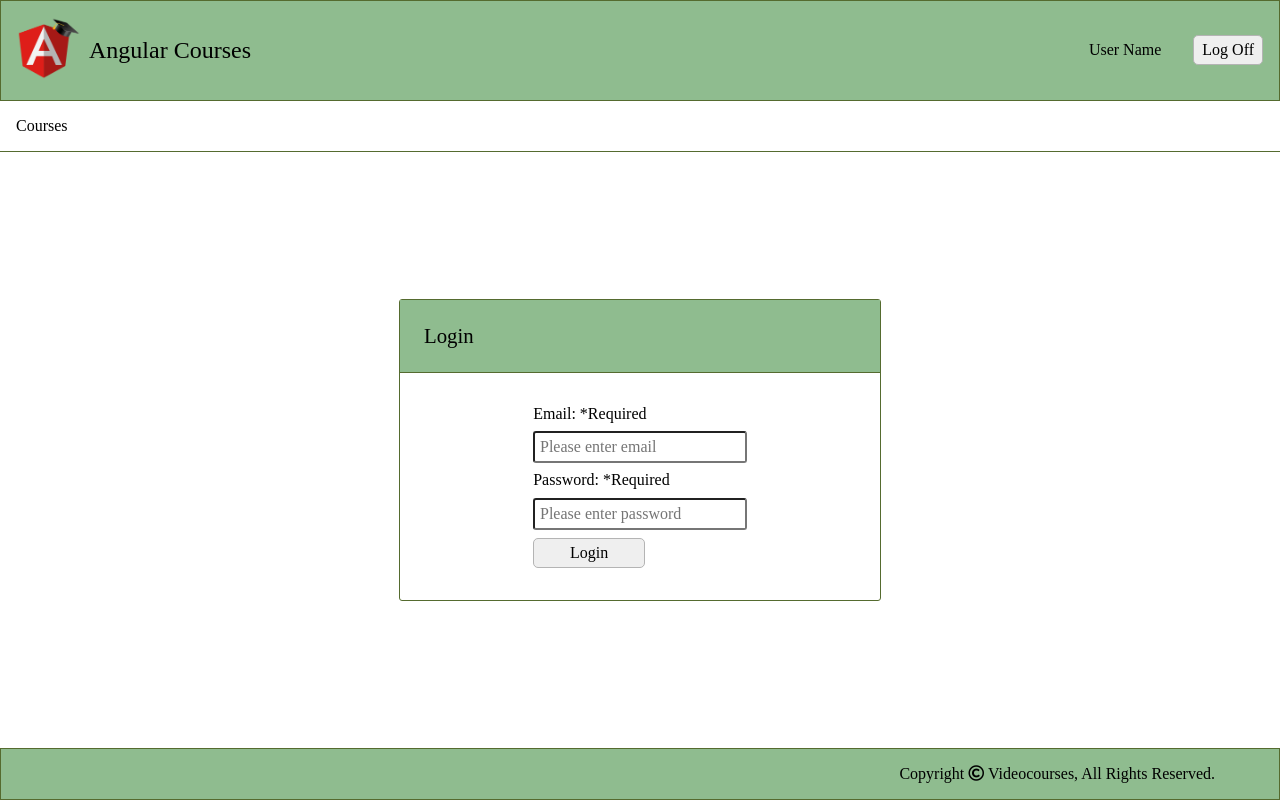
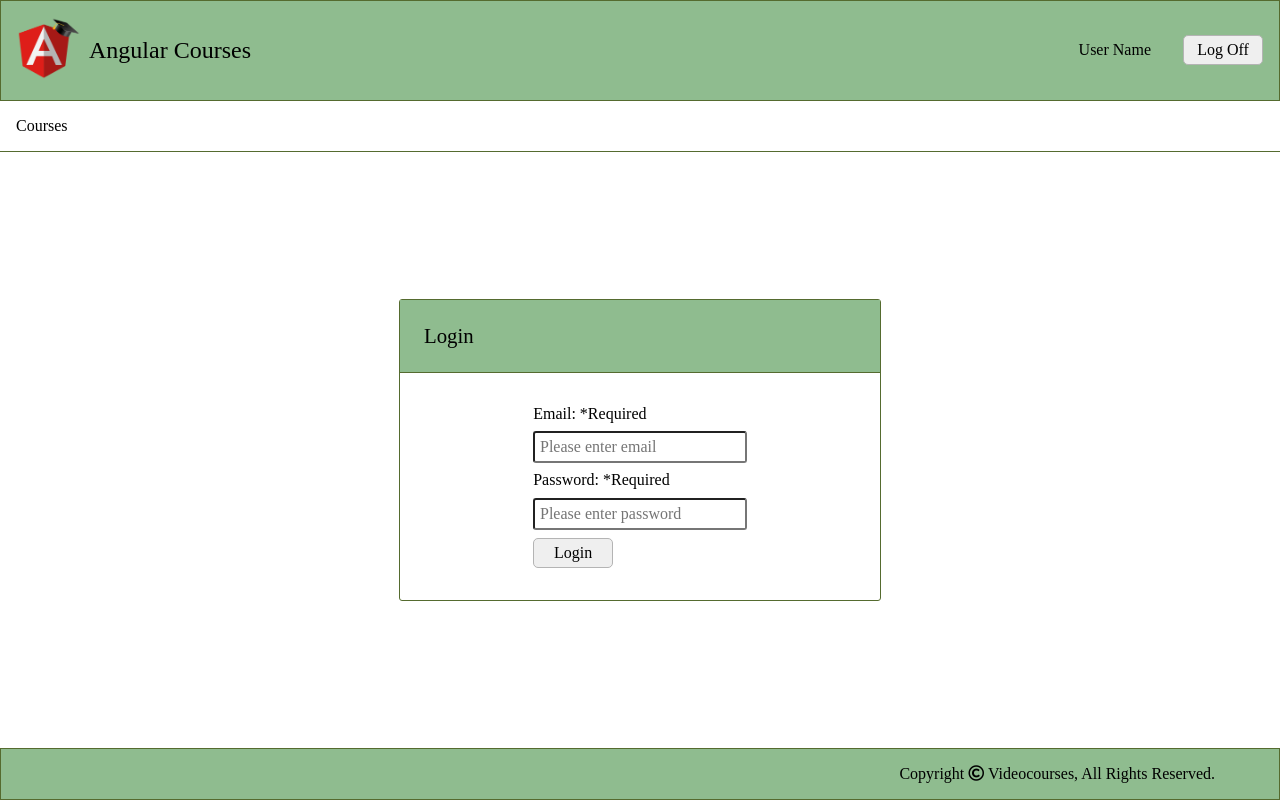
Before and after one commit to e-pavlova/angular-courses, an Angular app: page /login in a window 1280 px wide. Built offline with nearby package versions, Linux system fonts and the light colour scheme.

Commit message:
Make the same width for buttons

```diff
--- a/src/app/courses-page/courses-page.component.css
+++ b/src/app/courses-page/courses-page.component.css
@@ -88,6 +88,7 @@
   border-radius: 5px;
   padding: 0.3rem 0.5rem;
   border: 1px solid rgb(180, 180, 180);
+  min-width: 5rem;
 }
 
 .course__button:hover {
--- a/src/app/edit-add-course/edit-add-course.component.css
+++ b/src/app/edit-add-course/edit-add-course.component.css
@@ -30,6 +30,7 @@
   padding: 0.3rem 0.5rem;
   border: 1px solid rgb(180, 180, 180);
   margin-right: 2rem;
+  min-width: 5rem;
 }
 
 .add-edit-course__button__inner:hover {
--- a/src/app/header/header.component.css
+++ b/src/app/header/header.component.css
@@ -30,6 +30,7 @@
   border-radius: 5px;
   padding: 0.3rem 0.5rem;
   border: 1px solid rgb(180, 180, 180);
+  min-width: 5rem;
 }
 
 .header__button:hover {
--- a/src/app/login/login.component.css
+++ b/src/app/login/login.component.css
@@ -55,7 +55,7 @@
   border-radius: 5px;
   padding: 0.3rem 0.5rem;
   border: 1px solid rgb(180, 180, 180);
-  width: 7rem;
+  min-width: 5rem;
   display: block;
 }
 
```
